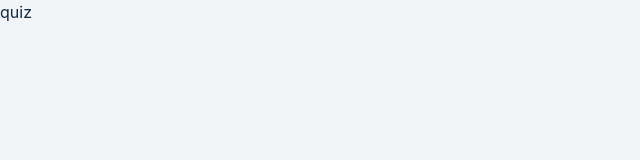
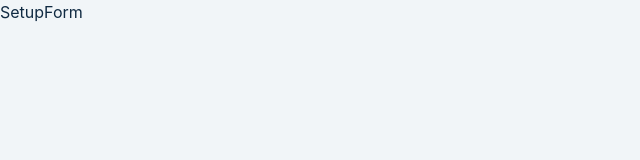
Before and after one commit to vitorolopes/React-Quiz, a React (Create React App) app: page / in a window 1280 px wide. Shown: the top 160 px of the page, without its empty margins (0-640 px from the left). Built offline with nearby package versions, Linux system fonts and the light colour scheme.

Commit message:
Initial Setup_part II

```diff
--- a/src/App.js
+++ b/src/App.js
@@ -1,6 +1,24 @@
 import React from 'react';
+import {useGlobalContext} from './context';
+import SetupForm from './SetupForm';
+import Loading from './Loading';
 
 function App() {
+
+  const {waiting, isLoading} = useGlobalContext();
+
+  if(waiting){
+    return(
+      <SetupForm/>
+    )
+  }
+
+  if(isLoading){
+    return(
+      <Loading/>
+    )
+  }
+
   return (
     <div className="App">
       quiz
--- a/src/context.js
+++ b/src/context.js
@@ -1,12 +1,15 @@
-import React, { useContext } from 'react';
+import React, { useContext, useState } from 'react';
 
 const AppContext = React.createContext();
 
 const AppProvider = ({children}) => {
 
+    const [waiting, setWaiting] = useState(true);
+    const [isLoading, setIsLoading] = useState(false)
+
     return(
         <AppContext.Provider value={
-            { }
+            { waiting, isLoading }
         }>
             {children}
         </AppContext.Provider>
```
